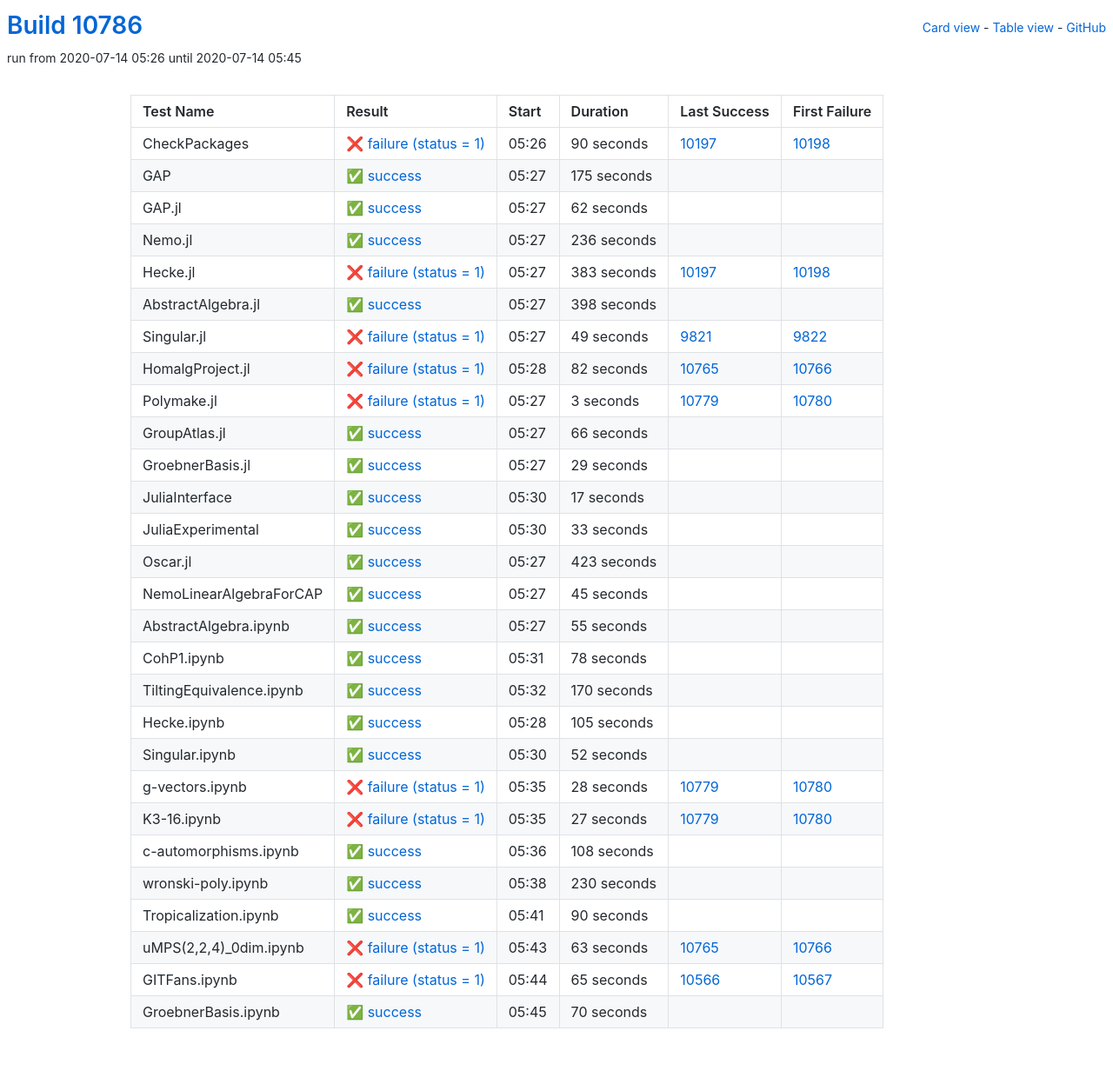
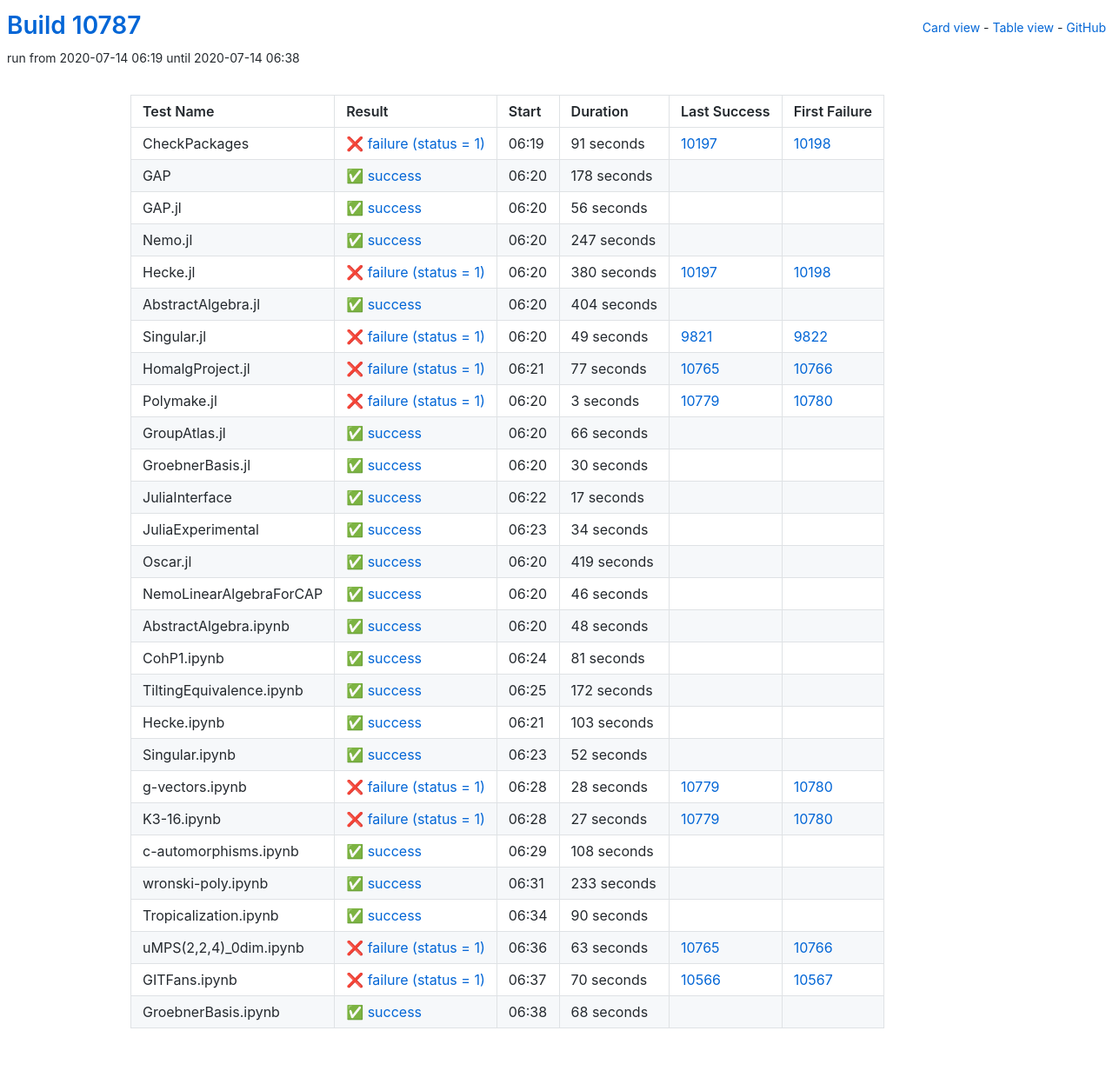
Before and after one commit to oscar-system/oscar-ci-status, a Jekyll site: the page built from table.html, in a window 1280 px wide. Shown: the whole page at 87% size. Built offline with Jekyll 4.4.1, drawn with Linux system fonts in a browser that asks for light colours.

Commit message:
Build #10787

```diff
--- a/_data/ci.yml
+++ b/_data/ci.yml
@@ -1,6 +1,6 @@
 ---
-build: 10786
-build_url: https://oscarci.mathematik.uni-kl.de/job/oscar/10786/
+build: 10787
+build_url: https://oscarci.mathematik.uni-kl.de/job/oscar/10787/
 job: oscar
 organization: oscar-system
 repo: oscar-ci-status
@@ -8,80 +8,80 @@
 tests:
 - name: CheckPackages
   id: checkpackages
-  log: https://oscarci.mathematik.uni-kl.de/job/oscar/10786/artifact/logs/build-10786/CheckPackages.log
-  start: 2020-07-14 05:26
+  log: https://oscarci.mathematik.uni-kl.de/job/oscar/10787/artifact/logs/build-10787/CheckPackages.log
+  start: 2020-07-14 06:19
   success: false
   exitcode: 1
   status: failure
-  duration: 90
+  duration: 91
   last_success: 10197
   last_success_url: https://oscarci.mathematik.uni-kl.de/job/oscar/10197/
   first_failure: 10198
   first_failure_url: https://oscarci.mathematik.uni-kl.de/job/oscar/10198/
 - name: GAP
   id: gap
-  log: https://oscarci.mathematik.uni-kl.de/job/oscar/10786/artifact/logs/build-10786/GAP.log
-  start: 2020-07-14 05:27
+  log: https://oscarci.mathematik.uni-kl.de/job/oscar/10787/artifact/logs/build-10787/GAP.log
+  start: 2020-07-14 06:20
   success: true
   exitcode: 0
   status: success
-  duration: 175
+  duration: 178
   last_success: false
   last_success_url:
   first_failure: false
   first_failure_url:
 - name: GAP.jl
   id: gap-jl
-  log: https://oscarci.mathematik.uni-kl.de/job/oscar/10786/artifact/logs/build-10786/GAP.jl.log
-  start: 2020-07-14 05:27
+  log: https://oscarci.mathematik.uni-kl.de/job/oscar/10787/artifact/logs/build-10787/GAP.jl.log
+  start: 2020-07-14 06:20
   success: true
   exitcode: 0
   status: success
-  duration: 62
+  duration: 56
   last_success: false
   last_success_url:
   first_failure: false
   first_failure_url:
 - name: Nemo.jl
   id: nemo-jl
-  log: https://oscarci.mathematik.uni-kl.de/job/oscar/10786/artifact/logs/build-10786/Nemo.jl.log
-  start: 2020-07-14 05:27
+  log: https://oscarci.mathematik.uni-kl.de/job/oscar/10787/artifact/logs/build-10787/Nemo.jl.log
+  start: 2020-07-14 06:20
   success: true
   exitcode: 0
   status: success
-  duration: 236
+  duration: 247
   last_success: false
   last_success_url:
   first_failure: false
   first_failure_url:
 - name: Hecke.jl
   id: hecke-jl
-  log: https://oscarci.mathematik.uni-kl.de/job/oscar/10786/artifact/logs/build-10786/Hecke.jl.log
-  start: 2020-07-14 05:27
+  log: https://oscarci.mathematik.uni-kl.de/job/oscar/10787/artifact/logs/build-10787/Hecke.jl.log
+  start: 2020-07-14 06:20
   success: false
   exitcode: 1
   status: failure
-  duration: 383
+  duration: 380
   last_success: 10197
   last_success_url: https://oscarci.mathematik.uni-kl.de/job/oscar/10197/
   first_failure: 10198
   first_failure_url: https://oscarci.mathematik.uni-kl.de/job/oscar/10198/
 - name: AbstractAlgebra.jl
   id: abstractalgebra-jl
-  log: https://oscarci.mathematik.uni-kl.de/job/oscar/10786/artifact/logs/build-10786/AbstractAlgebra.jl.log
-  start: 2020-07-14 05:27
+  log: https://oscarci.mathematik.uni-kl.de/job/oscar/10787/artifact/logs/build-10787/AbstractAlgebra.jl.log
+  start: 2020-07-14 06:20
   success: true
   exitcode: 0
   status: success
-  duration: 398
+  duration: 404
   last_success: false
   last_success_url:
   first_failure: false
   first_failure_url:
 - name: Singular.jl
   id: singular-jl
-  log: https://oscarci.mathematik.uni-kl.de/job/oscar/10786/artifact/logs/build-10786/Singular.jl.log
-  start: 2020-07-14 05:27
+  log: https://oscarci.mathematik.uni-kl.de/job/oscar/10787/artifact/logs/build-10787/Singular.jl.log
+  start: 2020-07-14 06:20
   success: false
   exitcode: 1
   status: failure
@@ -92,20 +92,20 @@
   first_failure_url: https://oscarci.mathematik.uni-kl.de/job/oscar/9822/
 - name: HomalgProject.jl
   id: homalgproject-jl
-  log: https://oscarci.mathematik.uni-kl.de/job/oscar/10786/artifact/logs/build-10786/HomalgProject.jl.log
-  start: 2020-07-14 05:28
+  log: https://oscarci.mathematik.uni-kl.de/job/oscar/10787/artifact/logs/build-10787/HomalgProject.jl.log
+  start: 2020-07-14 06:21
   success: false
   exitcode: 1
   status: failure
-  duration: 82
+  duration: 77
   last_success: 10765
   last_success_url: https://oscarci.mathematik.uni-kl.de/job/oscar/10765/
   first_failure: 10766
   first_failure_url: https://oscarci.mathematik.uni-kl.de/job/oscar/10766/
 - name: Polymake.jl
   id: polymake-jl
-  log: https://oscarci.mathematik.uni-kl.de/job/oscar/10786/artifact/logs/build-10786/Polymake.jl.log
-  start: 2020-07-14 05:27
+  log: https://oscarci.mathematik.uni-kl.de/job/oscar/10787/artifact/logs/build-10787/Polymake.jl.log
+  start: 2020-07-14 06:20
   success: false
   exitcode: 1
   status: failure
@@ -116,8 +116,8 @@
   first_failure_url: https://oscarci.mathematik.uni-kl.de/job/oscar/10780/
 - name: GroupAtlas.jl
   id: groupatlas-jl
-  log: https://oscarci.mathematik.uni-kl.de/job/oscar/10786/artifact/logs/build-10786/GroupAtlas.jl.log
-  start: 2020-07-14 05:27
+  log: https://oscarci.mathematik.uni-kl.de/job/oscar/10787/artifact/logs/build-10787/GroupAtlas.jl.log
+  start: 2020-07-14 06:20
   success: true
   exitcode: 0
   status: success
@@ -128,20 +128,20 @@
   first_failure_url:
 - name: GroebnerBasis.jl
   id: groebnerbasis-jl
-  log: https://oscarci.mathematik.uni-kl.de/job/oscar/10786/artifact/logs/build-10786/GroebnerBasis.jl.log
-  start: 2020-07-14 05:27
+  log: https://oscarci.mathematik.uni-kl.de/job/oscar/10787/artifact/logs/build-10787/GroebnerBasis.jl.log
+  start: 2020-07-14 06:20
   success: true
   exitcode: 0
   status: success
-  duration: 29
+  duration: 30
   last_success: false
   last_success_url:
   first_failure: false
   first_failure_url:
 - name: JuliaInterface
   id: juliainterface
-  log: https://oscarci.mathematik.uni-kl.de/job/oscar/10786/artifact/logs/build-10786/JuliaInterface.log
-  start: 2020-07-14 05:30
+  log: https://oscarci.mathematik.uni-kl.de/job/oscar/10787/artifact/logs/build-10787/JuliaInterface.log
+  start: 2020-07-14 06:22
   success: true
   exitcode: 0
   status: success
@@ -152,92 +152,92 @@
   first_failure_url:
 - name: JuliaExperimental
   id: juliaexperimental
-  log: https://oscarci.mathematik.uni-kl.de/job/oscar/10786/artifact/logs/build-10786/JuliaExperimental.log
-  start: 2020-07-14 05:30
+  log: https://oscarci.mathematik.uni-kl.de/job/oscar/10787/artifact/logs/build-10787/JuliaExperimental.log
+  start: 2020-07-14 06:23
   success: true
   exitcode: 0
   status: success
-  duration: 33
+  duration: 34
   last_success: false
   last_success_url:
   first_failure: false
   first_failure_url:
 - name: Oscar.jl
   id: oscar-jl
-  log: https://oscarci.mathematik.uni-kl.de/job/oscar/10786/artifact/logs/build-10786/Oscar.jl.log
-  start: 2020-07-14 05:27
+  log: https://oscarci.mathematik.uni-kl.de/job/oscar/10787/artifact/logs/build-10787/Oscar.jl.log
+  start: 2020-07-14 06:20
   success: true
   exitcode: 0
   status: success
-  duration: 423
+  duration: 419
   last_success: false
   last_success_url:
   first_failure: false
   first_failure_url:
 - name: NemoLinearAlgebraForCAP
   id: nemolinearalgebraforcap
-  log: https://oscarci.mathematik.uni-kl.de/job/oscar/10786/artifact/logs/build-10786/NemoLinearAlgebraForCAP.log
-  start: 2020-07-14 05:27
+  log: https://oscarci.mathematik.uni-kl.de/job/oscar/10787/artifact/logs/build-10787/NemoLinearAlgebraForCAP.log
+  start: 2020-07-14 06:20
   success: true
   exitcode: 0
   status: success
-  duration: 45
+  duration: 46
   last_success: false
   last_success_url:
   first_failure: false
   first_failure_url:
 - name: AbstractAlgebra.ipynb
   id: abstractalgebra-ipynb
-  log: https://oscarci.mathematik.uni-kl.de/job/oscar/10786/artifact/logs/build-10786/AbstractAlgebra.ipynb.log
-  start: 2020-07-14 05:27
+  log: https://oscarci.mathematik.uni-kl.de/job/oscar/10787/artifact/logs/build-10787/AbstractAlgebra.ipynb.log
+  start: 2020-07-14 06:20
   success: true
   exitcode: 0
   status: success
-  duration: 55
+  duration: 48
   last_success: false
   last_success_url:
   first_failure: false
   first_failure_url:
 - name: CohP1.ipynb
   id: cohp1-ipynb
-  log: https://oscarci.mathematik.uni-kl.de/job/oscar/10786/artifact/logs/build-10786/CohP1.ipynb.log
-  start: 2020-07-14 05:31
+  log: https://oscarci.mathematik.uni-kl.de/job/oscar/10787/artifact/logs/build-10787/CohP1.ipynb.log
+  start: 2020-07-14 06:24
   success: true
   exitcode: 0
   status: success
-  duration: 78
+  duration: 81
   last_success: false
   last_success_url:
   first_failure: false
   first_failure_url:
 - name: TiltingEquivalence.ipynb
   id: tiltingequivalence-ipynb
-  log: https://oscarci.mathematik.uni-kl.de/job/oscar/10786/artifact/logs/build-10786/TiltingEquivalence.ipynb.log
-  start: 2020-07-14 05:32
+  log: https://oscarci.mathematik.uni-kl.de/job/oscar/10787/artifact/logs/build-10787/TiltingEquivalence.ipynb.log
+  start: 2020-07-14 06:25
   success: true
   exitcode: 0
   status: success
-  duration: 170
+  duration: 172
   last_success: false
   last_success_url:
   first_failure: false
   first_failure_url:
 - name: Hecke.ipynb
   id: hecke-ipynb
-  log: https://oscarci.mathematik.uni-kl.de/job/oscar/10786/artifact/logs/build-10786/Hecke.ipynb.log
-  start: 2020-07-14 05:28
+  log: https://oscarci.mathematik.uni-kl.de/job/oscar/10787/artifact/logs/build-10787/Hecke.ipynb.log
+  start: 2020-07-14 06:21
   success: true
   exitcode: 0
   status: success
-  duration: 105
+  duration: 103
   last_success: false
   last_success_url:
   first_failure: false
   first_failure_url:
 - name: Singular.ipynb
   id: singular-ipynb
-  log: https://oscarci.mathematik.uni-kl.de/job/oscar/10786/artifact/logs/build-10786/Singular.ipynb.log
-  start: 2020-07-14 05:30
+  log: https://oscarci.mathematik.uni-kl.de/job/oscar/10787/artifact/logs/build-10787/Singular.ipynb.log
+  start: 2020-07-14 06:23
   success: true
   exitcode: 0
   status: success
@@ -248,8 +248,8 @@
   first_failure_url:
 - name: g-vectors.ipynb
   id: g-vectors-ipynb
-  log: https://oscarci.mathematik.uni-kl.de/job/oscar/10786/artifact/logs/build-10786/g-vectors.ipynb.log
-  start: 2020-07-14 05:35
+  log: https://oscarci.mathematik.uni-kl.de/job/oscar/10787/artifact/logs/build-10787/g-vectors.ipynb.log
+  start: 2020-07-14 06:28
   success: false
   exitcode: 1
   status: failure
@@ -260,8 +260,8 @@
   first_failure_url: https://oscarci.mathematik.uni-kl.de/job/oscar/10780/
 - name: K3-16.ipynb
   id: k3-16-ipynb
-  log: https://oscarci.mathematik.uni-kl.de/job/oscar/10786/artifact/logs/build-10786/K3-16.ipynb.log
-  start: 2020-07-14 05:35
+  log: https://oscarci.mathematik.uni-kl.de/job/oscar/10787/artifact/logs/build-10787/K3-16.ipynb.log
+  start: 2020-07-14 06:28
   success: false
   exitcode: 1
   status: failure
@@ -272,8 +272,8 @@
   first_failure_url: https://oscarci.mathematik.uni-kl.de/job/oscar/10780/
 - name: c-automorphisms.ipynb
   id: c-automorphisms-ipynb
-  log: https://oscarci.mathematik.uni-kl.de/job/oscar/10786/artifact/logs/build-10786/c-automorphisms.ipynb.log
-  start: 2020-07-14 05:36
+  log: https://oscarci.mathematik.uni-kl.de/job/oscar/10787/artifact/logs/build-10787/c-automorphisms.ipynb.log
+  start: 2020-07-14 06:29
   success: true
   exitcode: 0
   status: success
@@ -284,20 +284,20 @@
   first_failure_url:
 - name: wronski-poly.ipynb
   id: wronski-poly-ipynb
-  log: https://oscarci.mathematik.uni-kl.de/job/oscar/10786/artifact/logs/build-10786/wronski-poly.ipynb.log
-  start: 2020-07-14 05:38
+  log: https://oscarci.mathematik.uni-kl.de/job/oscar/10787/artifact/logs/build-10787/wronski-poly.ipynb.log
+  start: 2020-07-14 06:31
   success: true
   exitcode: 0
   status: success
-  duration: 230
+  duration: 233
   last_success: false
   last_success_url:
   first_failure: false
   first_failure_url:
 - name: Tropicalization.ipynb
   id: tropicalization-ipynb
-  log: https://oscarci.mathematik.uni-kl.de/job/oscar/10786/artifact/logs/build-10786/Tropicalization.ipynb.log
-  start: 2020-07-14 05:41
+  log: https://oscarci.mathematik.uni-kl.de/job/oscar/10787/artifact/logs/build-10787/Tropicalization.ipynb.log
+  start: 2020-07-14 06:34
   success: true
   exitcode: 0
   status: success
@@ -308,8 +308,8 @@
   first_failure_url:
 - name: uMPS(2,2,4)_0dim.ipynb
   id: umps-2-2-4-0dim-ipynb
-  log: https://oscarci.mathematik.uni-kl.de/job/oscar/10786/artifact/logs/build-10786/uMPS-2-2-4-_0dim.ipynb.log
-  start: 2020-07-14 05:43
+  log: https://oscarci.mathematik.uni-kl.de/job/oscar/10787/artifact/logs/build-10787/uMPS-2-2-4-_0dim.ipynb.log
+  start: 2020-07-14 06:36
   success: false
   exitcode: 1
   status: failure
@@ -320,24 +320,24 @@
   first_failure_url: https://oscarci.mathematik.uni-kl.de/job/oscar/10766/
 - name: GITFans.ipynb
   id: gitfans-ipynb
-  log: https://oscarci.mathematik.uni-kl.de/job/oscar/10786/artifact/logs/build-10786/GITFans.ipynb.log
-  start: 2020-07-14 05:44
+  log: https://oscarci.mathematik.uni-kl.de/job/oscar/10787/artifact/logs/build-10787/GITFans.ipynb.log
+  start: 2020-07-14 06:37
   success: false
   exitcode: 1
   status: failure
-  duration: 65
+  duration: 70
   last_success: 10566
   last_success_url: https://oscarci.mathematik.uni-kl.de/job/oscar/10566/
   first_failure: 10567
   first_failure_url: https://oscarci.mathematik.uni-kl.de/job/oscar/10567/
 - name: GroebnerBasis.ipynb
   id: groebnerbasis-ipynb
-  log: https://oscarci.mathematik.uni-kl.de/job/oscar/10786/artifact/logs/build-10786/GroebnerBasis.ipynb.log
-  start: 2020-07-14 05:45
+  log: https://oscarci.mathematik.uni-kl.de/job/oscar/10787/artifact/logs/build-10787/GroebnerBasis.ipynb.log
+  start: 2020-07-14 06:38
   success: true
   exitcode: 0
   status: success
-  duration: 70
+  duration: 68
   last_success: false
   last_success_url:
   first_failure: false
```
Also changed, not shown: README.md.
